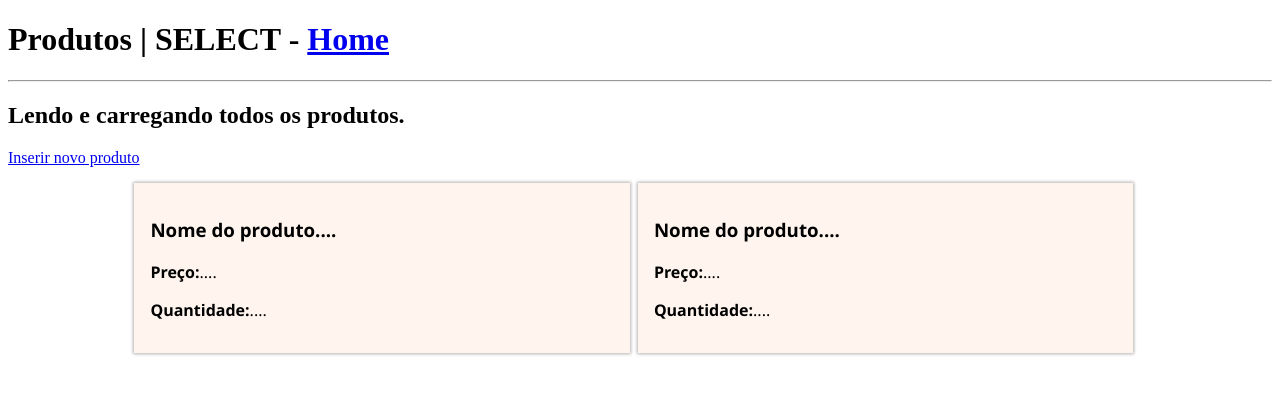
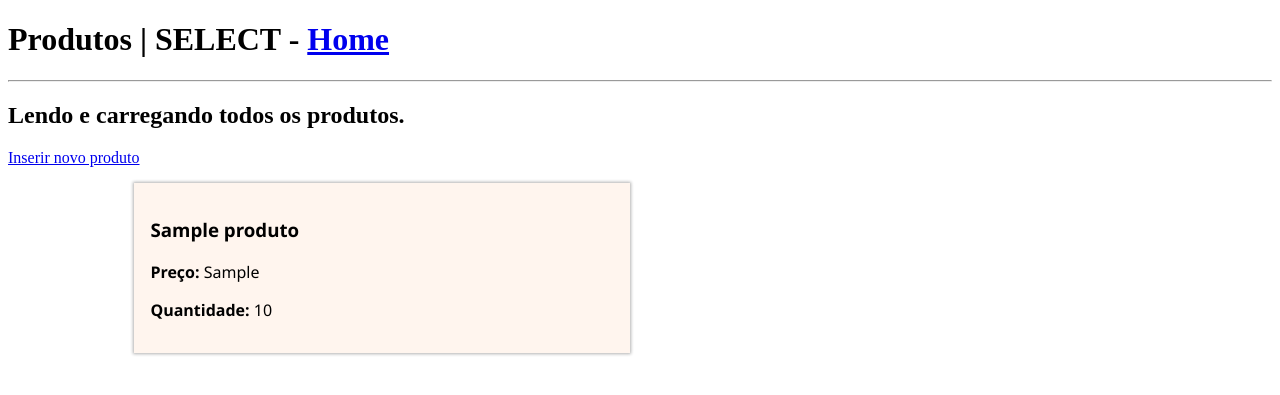
Before and after one commit to tiagotecinternet23/exemplo-crud-php, a PHP site: page /produtos/visualizar.php in a window 1280 px wide. Shown: the top 395 px of the page. Run offline with PHP 8.4, Linux system fonts and the light colour scheme; tables that the repository leaves empty or names only in its code hold one stand-in row (values such as "Sample post").

Commit message:
Update visualizar.php

```diff
--- a/produtos/visualizar.php
+++ b/produtos/visualizar.php
@@ -1,3 +1,7 @@
+<?php
+require_once "../src/funcoes-produtos.php";
+$listaDeProdutos = lerProdutos($conexao);
+?>
 <!DOCTYPE html>
 <html lang="en">
 <head>
@@ -37,17 +41,13 @@
 
     <div class="produtos">
 
+    <?php foreach( $listaDeProdutos as $produto ){ ?>
         <article class="produto">
-            <h3>Nome do produto....</h3>
-            <p><b>Preço:</b>.... </p>
-            <p><b>Quantidade:</b>.... </p>
+            <h3> <?=$produto["nome"]?> </h3>
+            <p><b>Preço:</b> <?=$produto["preco"]?> </p>
+            <p><b>Quantidade:</b> <?=$produto["quantidade"]?> </p>
         </article>
-
-        <article class="produto">
-            <h3>Nome do produto....</h3>
-            <p><b>Preço:</b>.... </p>
-            <p><b>Quantidade:</b>.... </p>
-        </article>
+    <?php } ?>
 
     </div>
 
```
